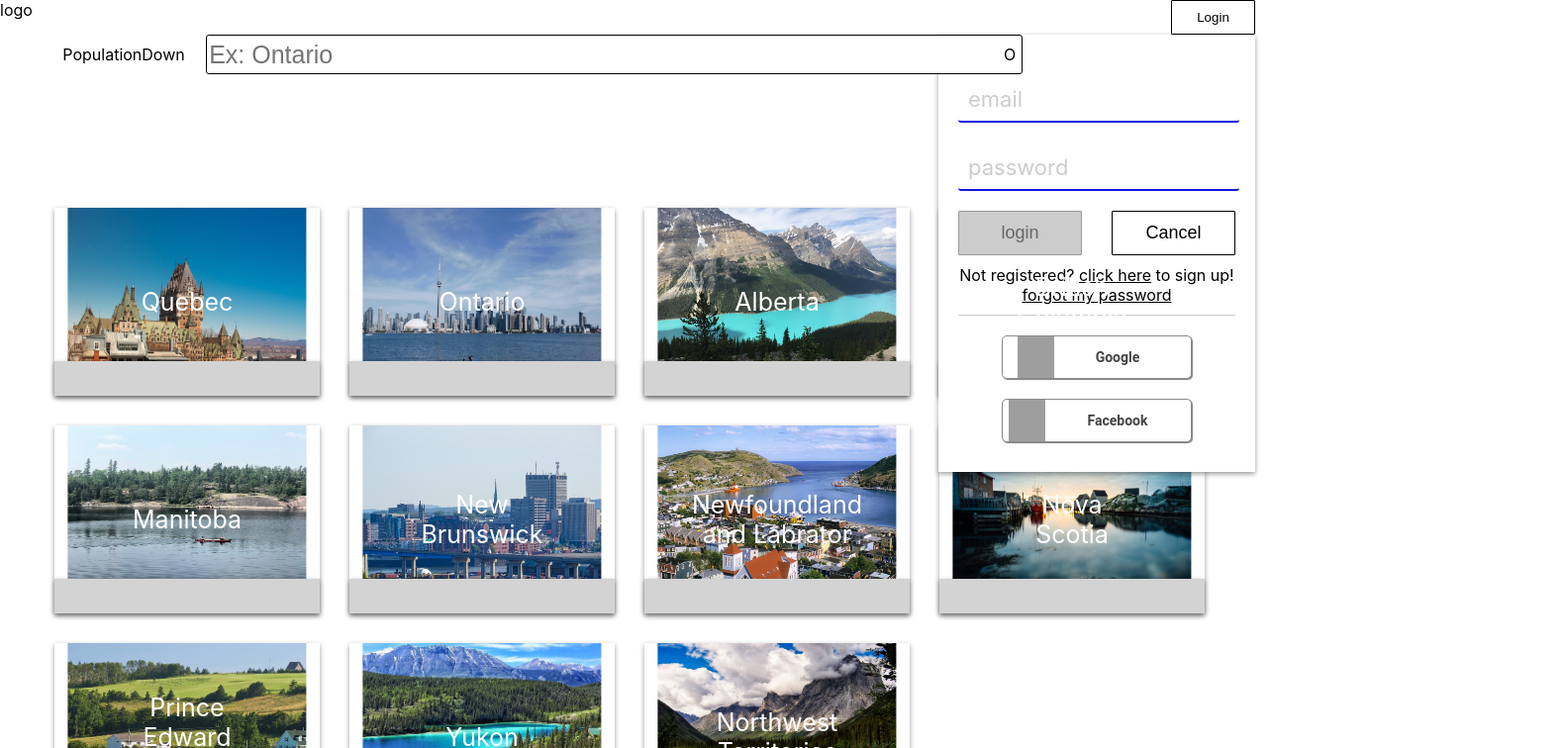
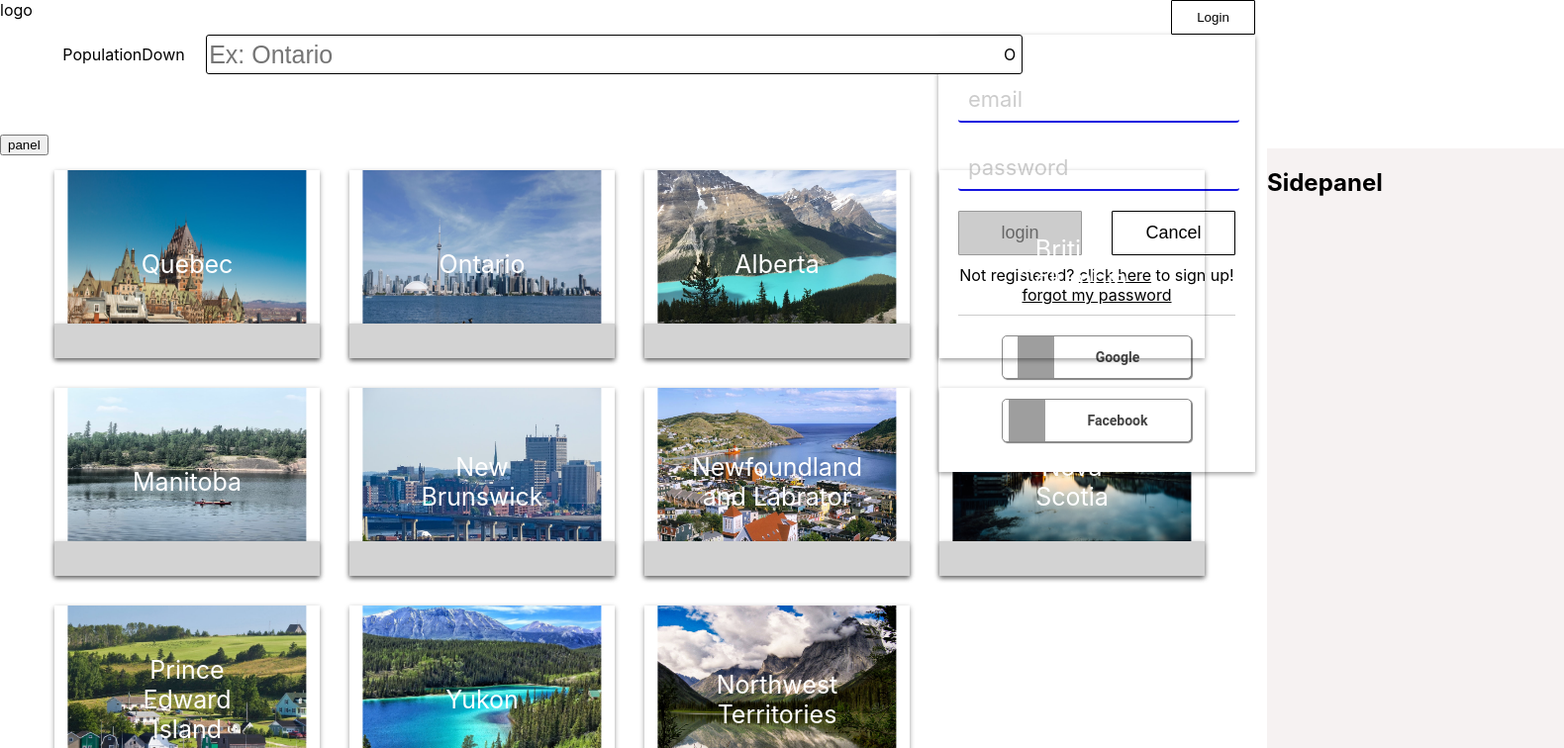
Before and after one commit to leost3/collegecanada, a React (Create React App) app: page / in a window 1280 px wide. Both pictures are taken after a click on the button "Login". Shown: the top 756 px of the page at 99% size, 1580 px wide, since content can reach past the window. Built offline with nearby package versions, Linux system fonts and the light colour scheme; grey boxes are pictures that could not be loaded.

Commit message:
panel toggled no animation

```diff
--- a/src/home/components/ProvinceItem.js
+++ b/src/home/components/ProvinceItem.js
@@ -1,10 +1,10 @@
 import React from "react";
 import "./ProvinceItem.scss";
 
-const ProvinceItem = ({ province, id }) => {
+const ProvinceItem = ({ province, id, onClick }) => {
     return (
-      <div className="province-card" key={id}>
-        <span className="name">{province.name}</span>
+      <div className="province-card" key={id} onClick={onClick}>
+        <span className="province-name">{province.name}</span>
         <div className="image-container">
           <img
             src={require(`../../images/provinces/${province.name}.jpg`)}
--- a/src/home/components/ProvinceItem.scss
+++ b/src/home/components/ProvinceItem.scss
@@ -9,7 +9,7 @@
     cursor: pointer;
     position: relative;
 
-    .name {
+    .province-name {
         position: absolute;
         top: 50%;
         left: 50%;
@@ -17,6 +17,7 @@
         font-size: 25px;
         text-align: center;
         color: $white;
+        pointer-events: none;
     }
 
     .image-container {
--- a/src/home/components/ProvincesList.js
+++ b/src/home/components/ProvincesList.js
@@ -1,15 +1,16 @@
 import React, { useState, useContext, useEffect } from "react";
-
+import "./ProvincesList.scss"
 import ProvinceItem from "./ProvinceItem";
 import Card from "../../shared/components/UIElements/Card/Card";
-import { SearchContext,SearchResultsContext } from "../../shared/context/SearchContext";
+import {
+  SearchContext,
+  SearchResultsContext
+} from "../../shared/context/SearchContext";
 
-const ProvicesList = props => {
-
+const ProvicesList = ({selectProvince, isPanelToggled}) => {
   useEffect(() => {
     setTimeout(() => {
-      retrieveProvinces(
-        [
+      retrieveProvinces([
         {
           id: 0,
           name: "Quebec",
@@ -88,35 +89,46 @@ const ProvicesList = props => {
           capital: "quebec city",
           population: 2000000
         }
-        ]
-      )
+      ]);
     }, 2000);
-
-  },[])
+  }, []);
 
   const searchContext = useContext(SearchContext);
 
-  const [provinces, setProvinces] = useState([])
-
+  const [provinces, setProvinces] = useState([]);
 
   const retrieveProvinces = provinces => {
-    setProvinces(provinces)
-  }
+    setProvinces(provinces);
+  };
 
+  // const selectProvince = province => {
+  //   console.log(province.target.querySelector(".province-name").textContent);
+  // };
 
   const filterText = searchContext.searchedPlace.searchedPlace;
+
   const filteredProvinces = provinces.filter(province =>
     province.name.toLowerCase().includes(filterText)
   );
 
-  if (filteredProvinces.length > 0) {
-    return filteredProvinces.map(province => {
+  const renderProvinces = filteredProvinces.map(province => {
     return (
       <Card>
-          <ProvinceItem key={province.id} province={province} />
+        <ProvinceItem
+          key={province.id}
+          province={province}
+          onClick={selectProvince}
+        />
       </Card>
     );
-    });
+  })
+
+  if (filteredProvinces.length > 0) {
+    return (
+      <div className={`provinces provinces-${isPanelToggled &&"shrink"}`}>
+        {renderProvinces}
+      </div>
+    );
   }
 
   if (provinces.length === 0) {
@@ -125,15 +137,14 @@ const ProvicesList = props => {
       <div className="loading">
         <h1>Loading</h1>
       </div>
-    )
-
+    );
   }
   return (
     // Create component
     <div className="not-found">
       <h1>Not found</h1>
     </div>
-  )
+  );
 };
 
 export default ProvicesList;
--- /dev/null
+++ b/src/home/components/ProvincesList.scss
@@ -0,0 +1,12 @@
+.provinces {
+    position: relative;
+    width: 1200px;
+    margin-left: auto;
+    margin-right: auto;
+    display: flex;
+    flex-wrap: wrap;
+
+    &-shrink {
+        width: 934px;
+    }
+}
--- a/src/home/pages/Provinces.js
+++ b/src/home/pages/Provinces.js
@@ -1,13 +1,30 @@
-import React from "react";
+import React,{useState} from "react";
 import "./Provinces.scss";
 
 import ProviceList from "../components/ProvincesList";
+import Sidepanel from "../../shared/components/UIElements/Sidepanel/Sidepanel";
 
 const Provinces = () => {
+
+  const [isPanelToggled,setisPanelToggled] = useState(false)
+
+  const [selectedProvince, setSelectedProvince]= useState(null)
+
+  const selectProvince = province => {
+    setisPanelToggled(true)
+  }
+
+  const untogglePanel = () => {
+    setisPanelToggled(prevState => !prevState)
+  }
+
+
   return (
-    <div className="provinces">
-      <ProviceList />
-    </div>
+      <div className="content">
+        <button onClick={untogglePanel} >panel</button>
+        <ProviceList isPanelToggled={isPanelToggled}  selectProvince={selectProvince}  />
+        <Sidepanel isPanelToggled={isPanelToggled}  />
+      </div>
   );
 };
 
--- a/src/home/pages/Provinces.scss
+++ b/src/home/pages/Provinces.scss
@@ -1,8 +1,4 @@
-.provinces {
-    margin-top: 120px;
-    width: 1200px;
-    margin-left: auto;
-    margin-right: auto;
-    display: flex;
-    flex-wrap: wrap;
+.content {
+    margin-top: 60px;
+    position: relative;
 }
--- /dev/null
+++ b/src/shared/components/UIElements/Sidepanel/Sidepanel.js
@@ -0,0 +1,13 @@
+import React from "react";
+
+import "./Sidepanel.scss";
+
+const Sidepanel = ({isPanelToggled}) => {
+  return (
+    <div className={`sidepanel sidepanel-${isPanelToggled && "active"}`}>
+      <h2>Sidepanel</h2>
+    </div>
+  );
+};
+
+export default Sidepanel;
--- /dev/null
+++ b/src/shared/components/UIElements/Sidepanel/Sidepanel.scss
@@ -0,0 +1,15 @@
+@import "../../../../styles/colors.scss";
+
+.sidepanel {
+    width: 300px;
+    height: 100%;
+    background: $light-grey;
+    position: absolute;
+    top: 15px;
+    right: 0;
+    transform: translateX(100%);
+
+    &-active {
+        transform: translateX(0);
+    }
+}
```
Lines whose indentation alone changed are shown as unchanged.
